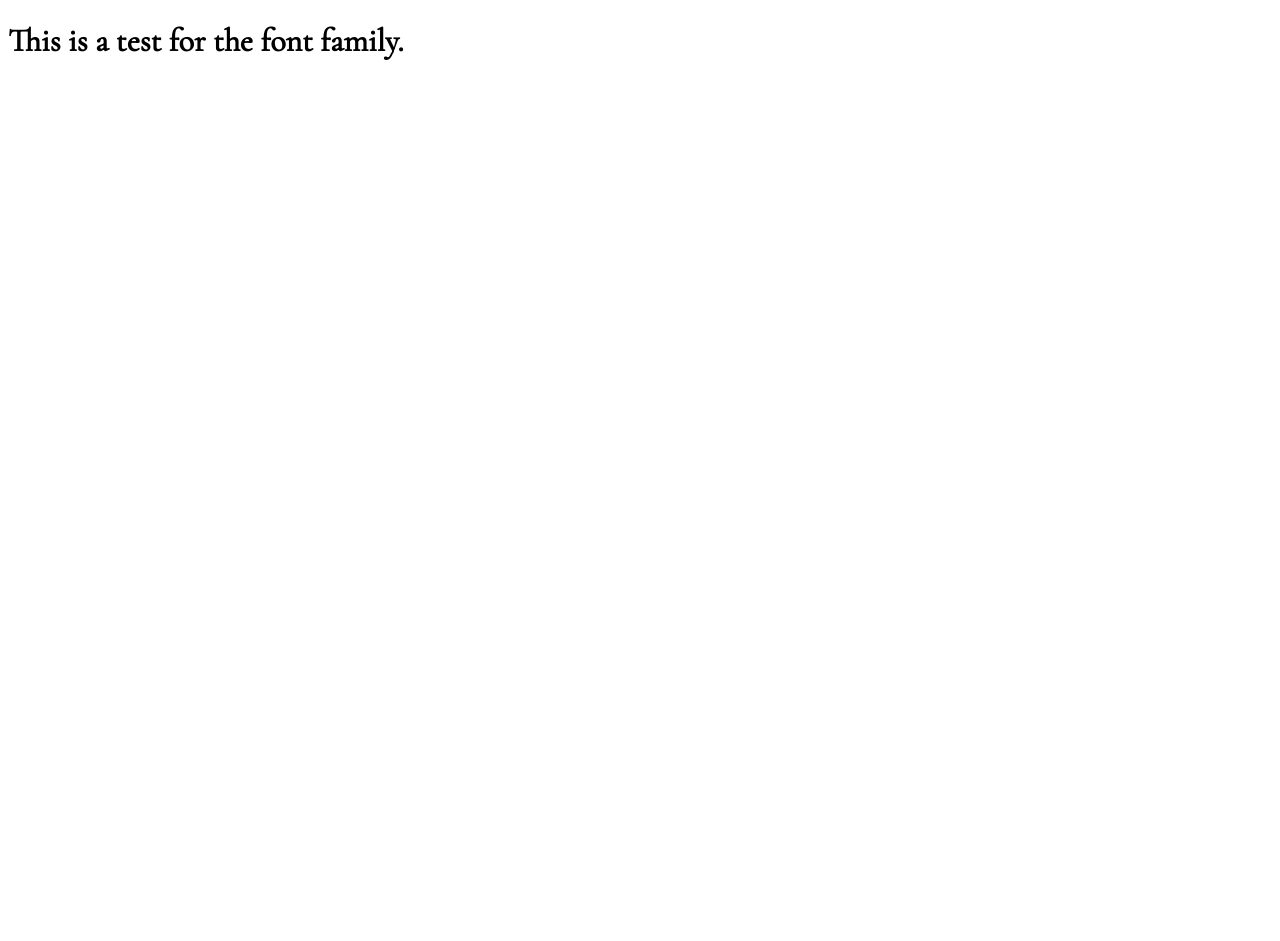
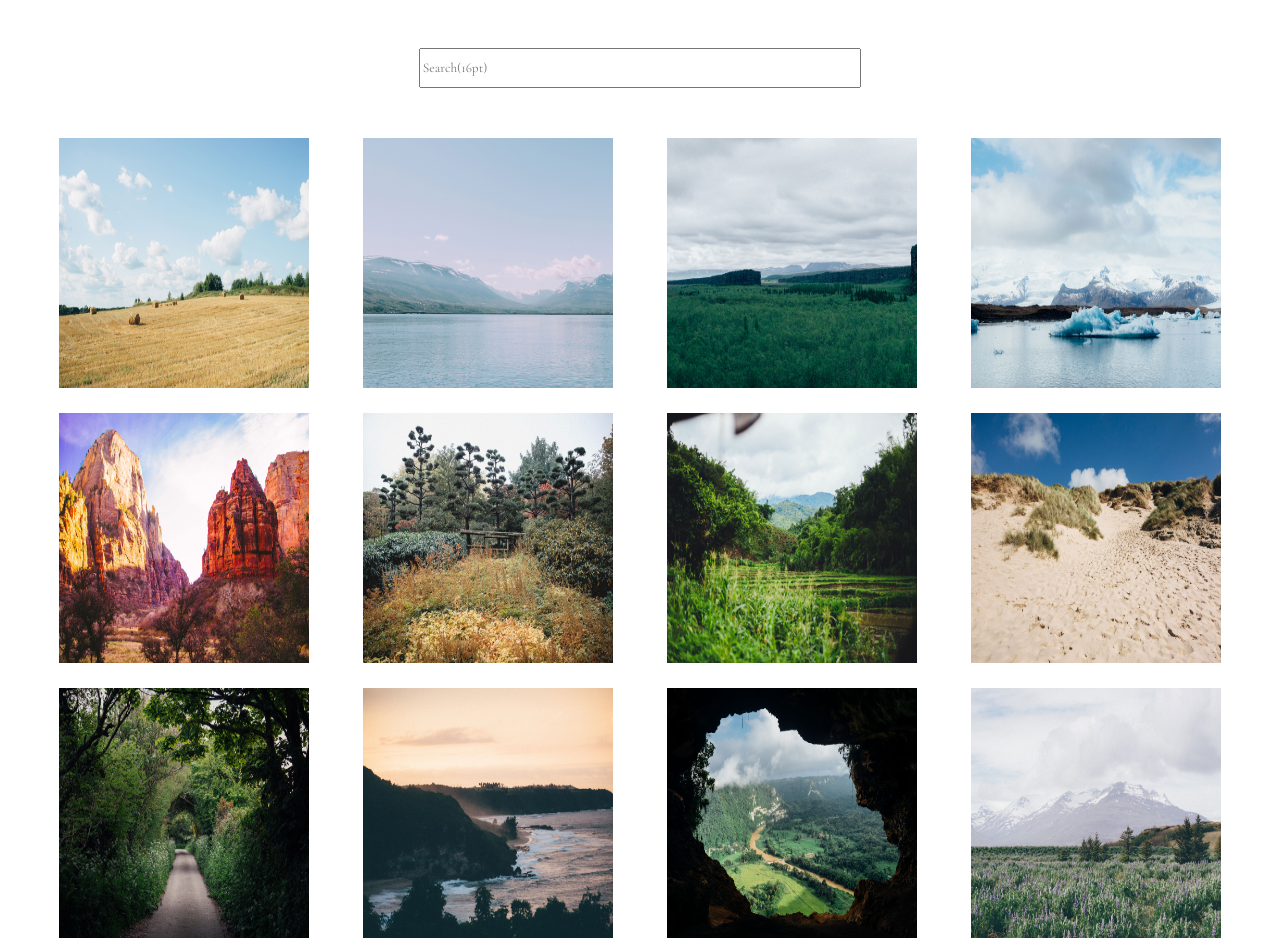
Before and after one commit to maddiewk/fewd_techdegree_project5, a plain HTML site: page index.html in a window 1280 px wide. Before the commit the page ends 800 px from the top, so only its background shows below. Drawn offline with nearby package versions, Linux system fonts and the light colour scheme.

Commit message:
set up general display

```diff
--- a/css/styles.css
+++ b/css/styles.css
@@ -2,4 +2,37 @@
 
 * {
   font-family: "Cormorant Garamond", serif;
+  box-sizing: border-box;
 }
+
+img {
+  width: 250px;
+  height: 250px;
+  margin: 10px 25px;
+}
+
+.search-field {
+  text-align: center;
+}
+
+#search {
+  width: 35%;
+  height: 3em;
+  margin: 3em 0;
+}
+
+/* FLEXBOX */
+
+.container {
+  display: flex;
+  flex-direction: column;
+  text-align: center;
+}
+
+/* MEDIA QUERIES */
+
+@@media (min-width: 768px) {
+  .container {
+    flex-direction: row;
+  }
+}
--- a/index.html
+++ b/index.html
@@ -8,6 +8,24 @@
     <link rel="stylesheet" href="https://fonts.googleapis.com/css?family=Cormorant+Garamond">
   </head>
   <body>
-    <h1>This is a test for the font family.</h1>
+    <div class="search-field">
+      <input type="text" id="search" name="search" placeholder="Search(16pt)">
+    </div>
+    <div class="container">
+      <div class="gallery">
+        <img src="photos/01.jpg" alt="Hay field">
+        <img src="photos/02.jpg" alt="Lake">
+        <img src="photos/03.jpg" alt="Field">
+        <img src="photos/04.jpg" alt="Snowy lake">
+        <img src="photos/05.jpg" alt="Desert cliffs">
+        <img src="photos/06.jpg" alt="Autumn">
+        <img src="photos/07.jpg" alt="Plantation">
+        <img src="photos/08.jpg" alt="Sand dunes">
+        <img src="photos/09.jpg" alt="Forest trail">
+        <img src="photos/10.jpg" alt="Coastline">
+        <img src="photos/11.jpg" alt="Cave">
+        <img src="photos/12.jpg" alt="Snowcapped mountains">
+      </div>
+    </div>
   </body>
 </html>
```
